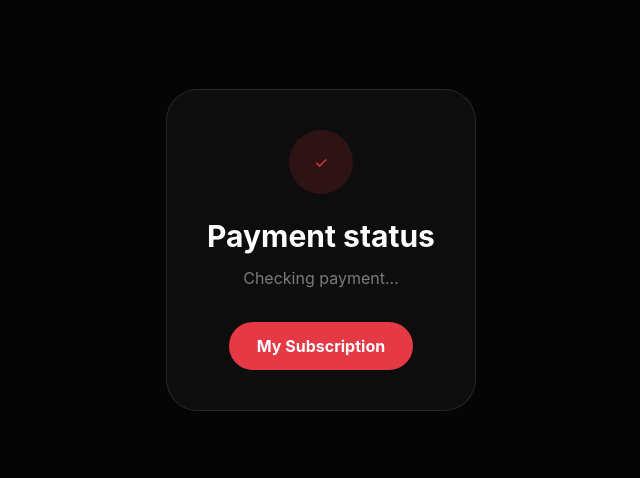
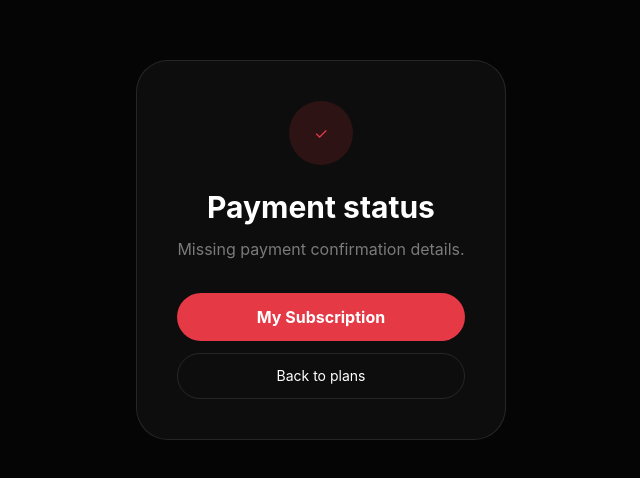
Before and after one commit to sunkarasivaprasad6-byte/varahieatandfit, a Next.js app: page /subscriptions/checkout/success in a window 1280 px wide. Shown: the part 150-628 px from the top of the page, without its empty margins (319-959 px from the left). Built offline with nearby package versions, Linux system fonts and the light colour scheme.

Commit message:
Harden payment confirmation and activate subscription after verified Cashfree success

```diff
--- a/app/subscriptions/checkout/success/page.tsx
+++ b/app/subscriptions/checkout/success/page.tsx
@@ -3,69 +3,56 @@
 import Link from "next/link";
 import { Suspense, useEffect, useState } from "react";
 import { useSearchParams } from "next/navigation";
-import { activateSubscription } from "@/lib/subscriptionService";
+import { activateSubscription, getSubscription } from "@/lib/subscriptionService";
+import { createNotification } from "@/lib/notificationService";
+import { auth } from "@/lib/firebase";
 
 export default function SuccessPage() {
-  return (
-    <Suspense fallback={null}>
-      <SuccessContent />
-    </Suspense>
-  );
+  return <Suspense fallback={null}><SuccessContent /></Suspense>;
 }
 
 function SuccessContent() {
   const params = useSearchParams();
   const subscriptionId = params.get("subscriptionId");
   const orderId = params.get("orderId");
-  const [status, setStatus] = useState("Checking payment...");
+  const [status, setStatus] = useState("Checking payment…");
+  const [attempt, setAttempt] = useState(0);
 
   useEffect(() => {
+    let cancelled = false;
     async function confirmPayment() {
-      if (!subscriptionId || !orderId) return;
+      if (!subscriptionId || !orderId) { setStatus("Missing payment confirmation details."); return; }
+      try {
+        const sub = await getSubscription(subscriptionId);
+        if (!sub || sub.userId !== auth.currentUser?.uid) throw new Error("Subscription not found");
+        if (sub.paymentOrderId && sub.paymentOrderId !== orderId) throw new Error("Payment order mismatch");
 
-      try {
-        const response = await fetch(
-          `/api/cashfree/status?orderId=${encodeURIComponent(orderId)}`
-        );
+        const response = await fetch(`/api/cashfree/status?orderId=${encodeURIComponent(orderId)}`, { cache: "no-store" });
         const data = await response.json();
+        if (cancelled) return;
 
         if (data.status === "SUCCESS") {
-          await activateSubscription(subscriptionId);
-          setStatus("Payment confirmed. Your subscription is active.");
+          await activateSubscription(subscriptionId, orderId);
+          try { await createNotification({ userId: sub.userId, title: "Subscription activated", message: `${sub.planName} is active. Your requested delivery time is ${sub.deliveryTime || "not set"}.`, type: "PAYMENT" }); } catch {}
+          if (!cancelled) setStatus("Payment confirmed. Your subscription is active.");
           return;
         }
 
-        setStatus(
-          "Payment is still being confirmed. Please check My Subscription shortly."
-        );
-      } catch {
-        setStatus(
-          "We could not confirm the payment yet. Please check again shortly."
-        );
+        if (data.status === "PENDING" && attempt < 5) {
+          setStatus("Payment is still being confirmed…");
+          setTimeout(() => setAttempt((value) => value + 1), 2500);
+          return;
+        }
+
+        setStatus(data.status === "FAILED" ? "Payment was not successful. Your subscription is still pending." : "Payment is still being confirmed. Please check My Subscription shortly.");
+      } catch (error) {
+        console.error(error);
+        if (!cancelled) setStatus(error instanceof Error ? error.message : "We could not confirm the payment yet.");
       }
     }
+    confirmPayment();
+    return () => { cancelled = true; };
+  }, [subscriptionId, orderId, attempt]);
 
-    confirmPayment();
-  }, [subscriptionId, orderId]);
-
-  return (
-    <main className="grid min-h-screen place-items-center bg-[#050505] p-6 text-white">
-      <div className="max-w-md rounded-[32px] border border-white/10 bg-white/[0.035] p-10 text-center">
-        <div className="mx-auto mb-6 grid h-16 w-16 place-items-center rounded-full bg-[#E63946]/15 text-[#E63946]">
-          ✓
-        </div>
-
-        <h1 className="text-3xl font-bold">Payment status</h1>
-
-        <p className="mt-3 text-white/45">{status}</p>
-
-        <Link
-          href="/my-subscription"
-          className="mt-8 inline-flex rounded-full bg-[#E63946] px-7 py-3 font-bold"
-        >
-          My Subscription
-        </Link>
-      </div>
-    </main>
-  );
+  return <main className="grid min-h-screen place-items-center bg-[#050505] p-6 text-white"><div className="max-w-md rounded-[32px] border border-white/10 bg-white/[0.035] p-10 text-center"><div className="mx-auto mb-6 grid h-16 w-16 place-items-center rounded-full bg-[#E63946]/15 text-[#E63946]">✓</div><h1 className="text-3xl font-bold">Payment status</h1><p className="mt-3 text-white/45">{status}</p><div className="mt-8 flex flex-col gap-3"><Link href="/my-subscription" className="inline-flex justify-center rounded-full bg-[#E63946] px-7 py-3 font-bold">My Subscription</Link><Link href="/subscriptions#plans" className="inline-flex justify-center rounded-full border border-white/10 px-7 py-3 text-sm">Back to plans</Link></div></div></main>;
 }
```
